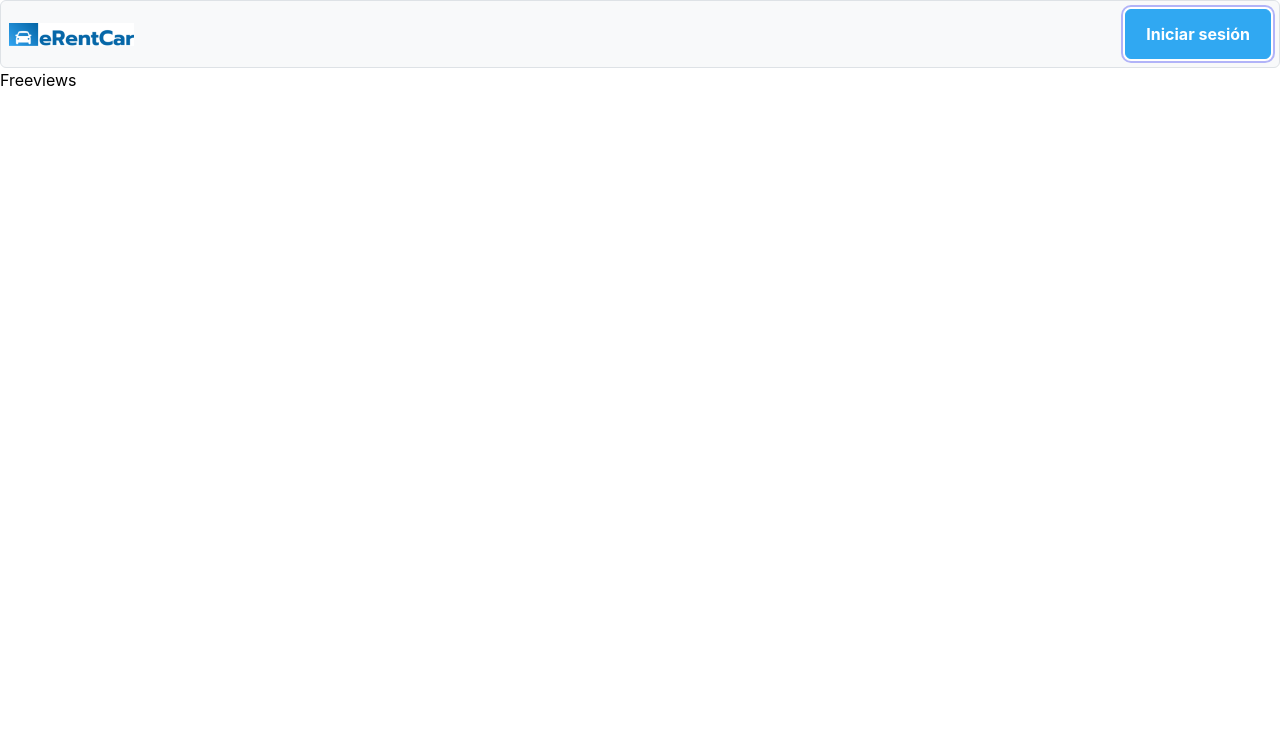
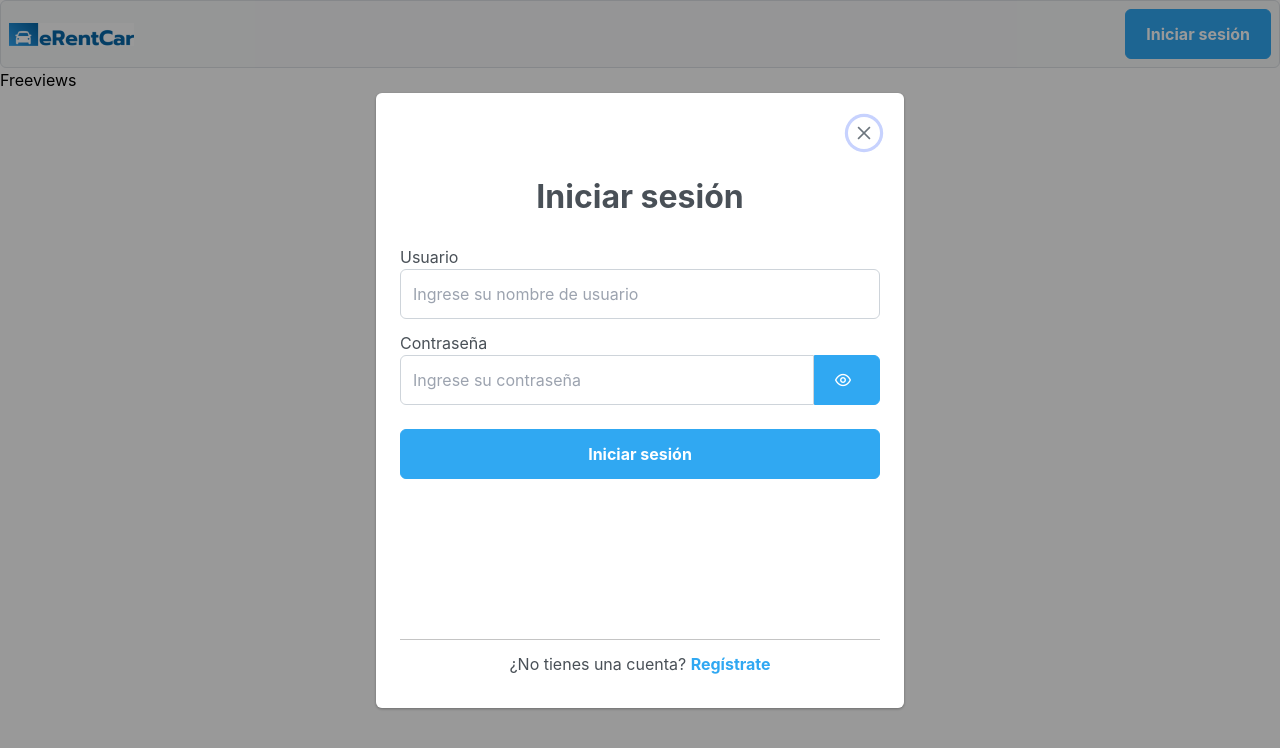
Before and after one commit to OpenCrew-eRentCar/frontend-web-application-v2-erentcar, a React (Create React App) app: page / in a window 1280 px wide. Both pictures are taken after a click on the button "Iniciar sesión". Shown: the top 748 px of the page. Built offline with nearby package versions, Linux system fonts and the light colour scheme.

Commit message:
feat: add login and register dialog ( #2, #3 )

```diff
--- a/src/Pages/FreeViews/Freeviews.tsx
+++ b/src/Pages/FreeViews/Freeviews.tsx
@@ -1,12 +1,38 @@
+import { useState } from "react";
 import Header from "../../Components/Header";
+import { Dialog } from "primereact/dialog";
+import LoginForm from "./Components/LoginForm";
+import RegisterForm from "./Components/RegisterForm";
 
 export const Freeviews = () => {
+  const [displayAuthForm, setDisplayAuthForm] = useState(false);
+  const [displayLoginForm, setDisplayLoginForm] = useState(true);
+
+  const onClickLoginButton = () => {
+    setDisplayAuthForm(true);
+  };
+
   return (
     <div>
-      <Header authenticated={false}/>
+      <Header authenticated={false} onClickLoginButton={onClickLoginButton} />
       <h1>Freeviews</h1>
+      <Dialog visible={displayAuthForm} onHide={() => setDisplayAuthForm(false)}>
+        {displayLoginForm ? (
+          <LoginForm
+            displayAuthForm={displayAuthForm}
+            setDisplayAuthForm={setDisplayAuthForm}
+            setDisplayLoginForm={setDisplayLoginForm}
+          />
+        ) : (
+          <RegisterForm
+            displayAuthForm={displayAuthForm}
+            setDisplayAuthForm={setDisplayAuthForm}
+            setDisplayLoginForm={setDisplayLoginForm}
+          />
+        )}
+      </Dialog>
     </div>
   );
-}
+};
 
 export default Freeviews;
```
